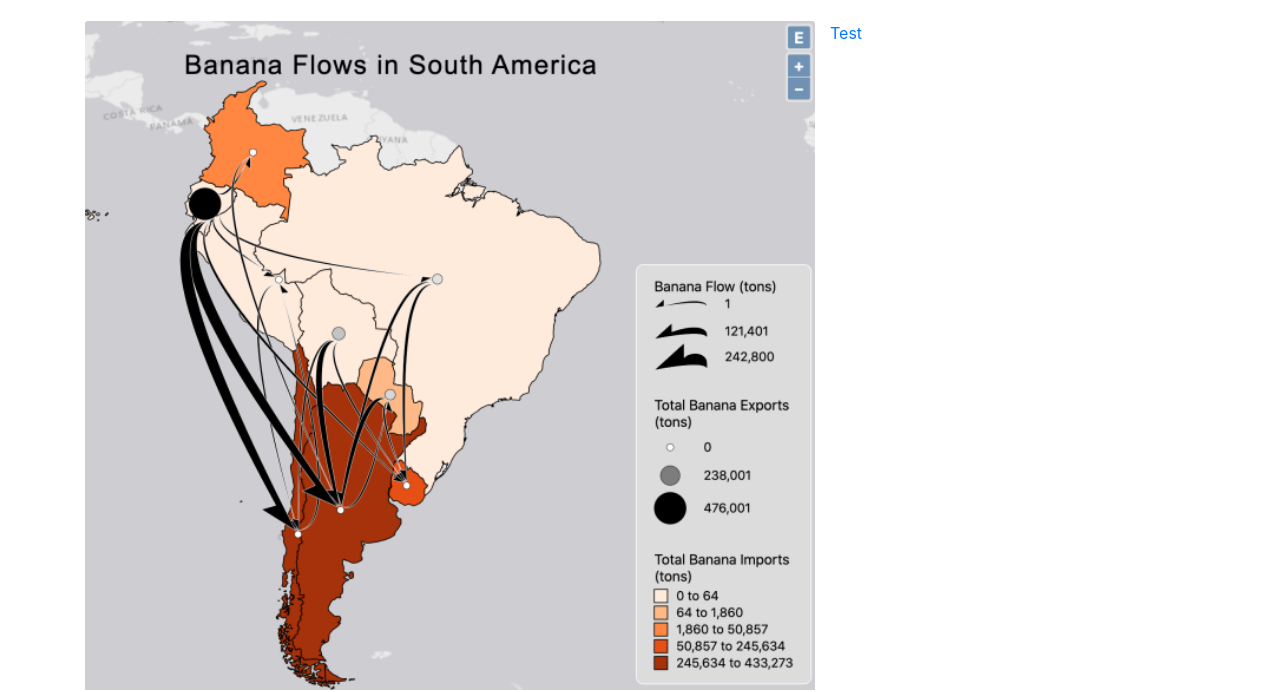
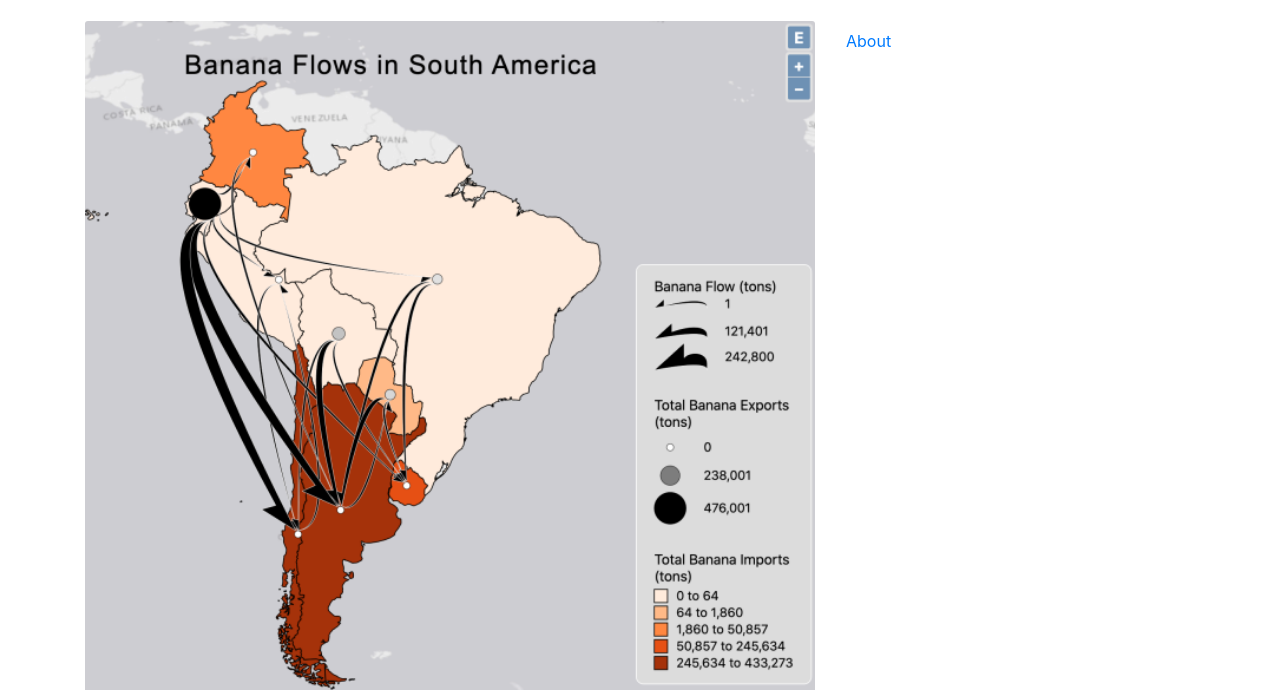
Before and after one commit to geog3540/jdfeeney, a website: page flowmap.html in a window 1280 px wide. Shown: the part 131-823 px from the top of the page. Drawn offline with Linux system fonts and the light colour scheme.

Commit message:
Update flowmap.html

```diff
--- a/flowmap.html
+++ b/flowmap.html
@@ -80,9 +80,7 @@ your country that there is little to no need to import them.
 	<a href="projectfile.json" download="BananaFlowMap">Download Flow Map json
     </a>
       </div>
-	  <a href="assignment8/index.html" >Test
-    </a>
-      </div>
+	  <a class="nav-link" href="assignment8/index.html">About</a>
       <!-- /.row -->
 
 
```
